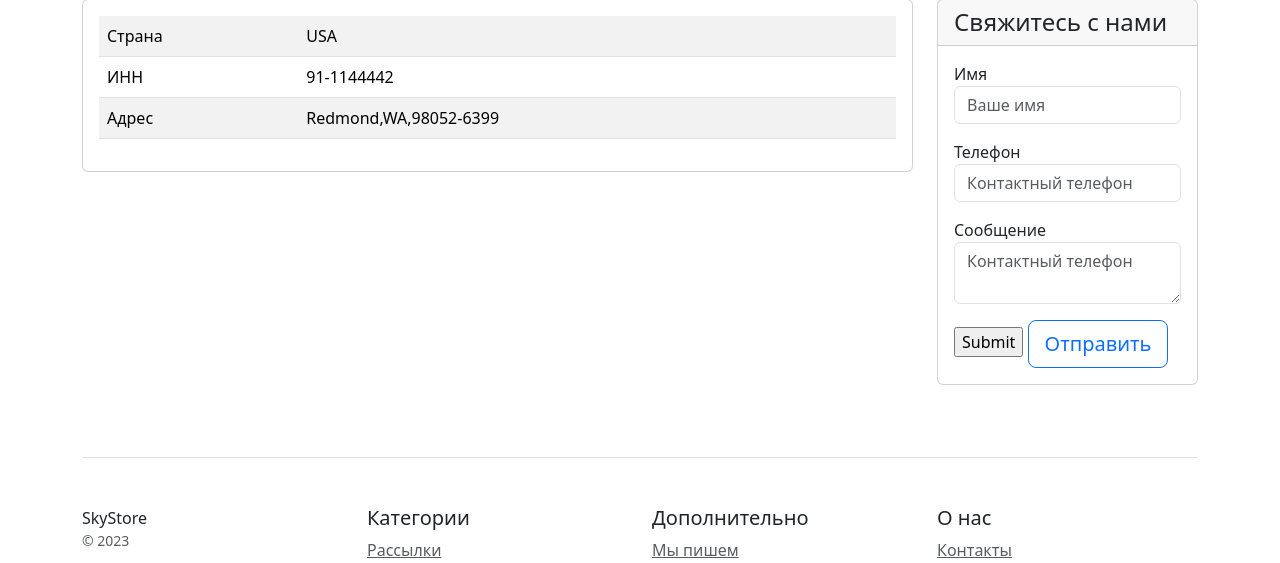
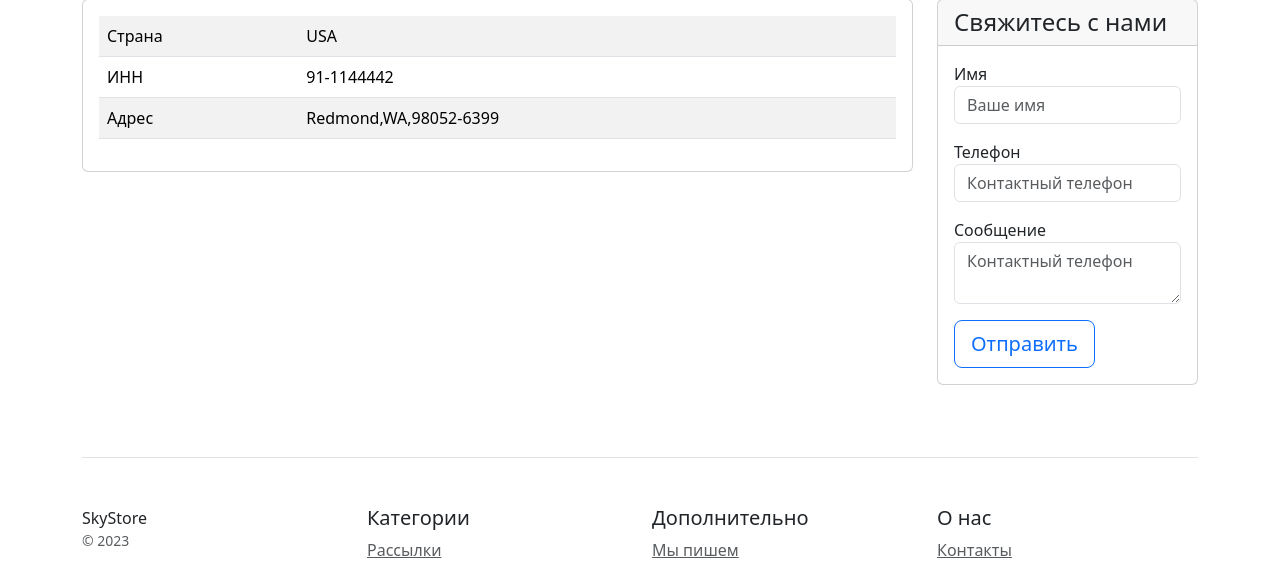
Before and after one commit to ilnurhub/my_store, a Django app: page /contacts/ in a window 1280 px wide. Shown: the part 239-802 px from the top of the page. Run offline with Django 4.2, Linux system fonts and the light colour scheme.

Commit message:
corrected contacts.html

```diff
--- a/catalog/templates/catalog/contacts.html
+++ b/catalog/templates/catalog/contacts.html
@@ -65,9 +65,9 @@
                             <textarea type="text" name="message" class="form-control" id="message"
                                       placeholder="Контактный телефон" required></textarea>
                         </div>
+                        <button type="submit" class="btn btn-lg btn-block btn-outline-primary">Отправить</button>
                     </form>
-                    <input type="submit">
-                    <button type="submit" class="btn btn-lg btn-block btn-outline-primary">Отправить</button>
+
                 </div>
             </div>
         </div>
```
